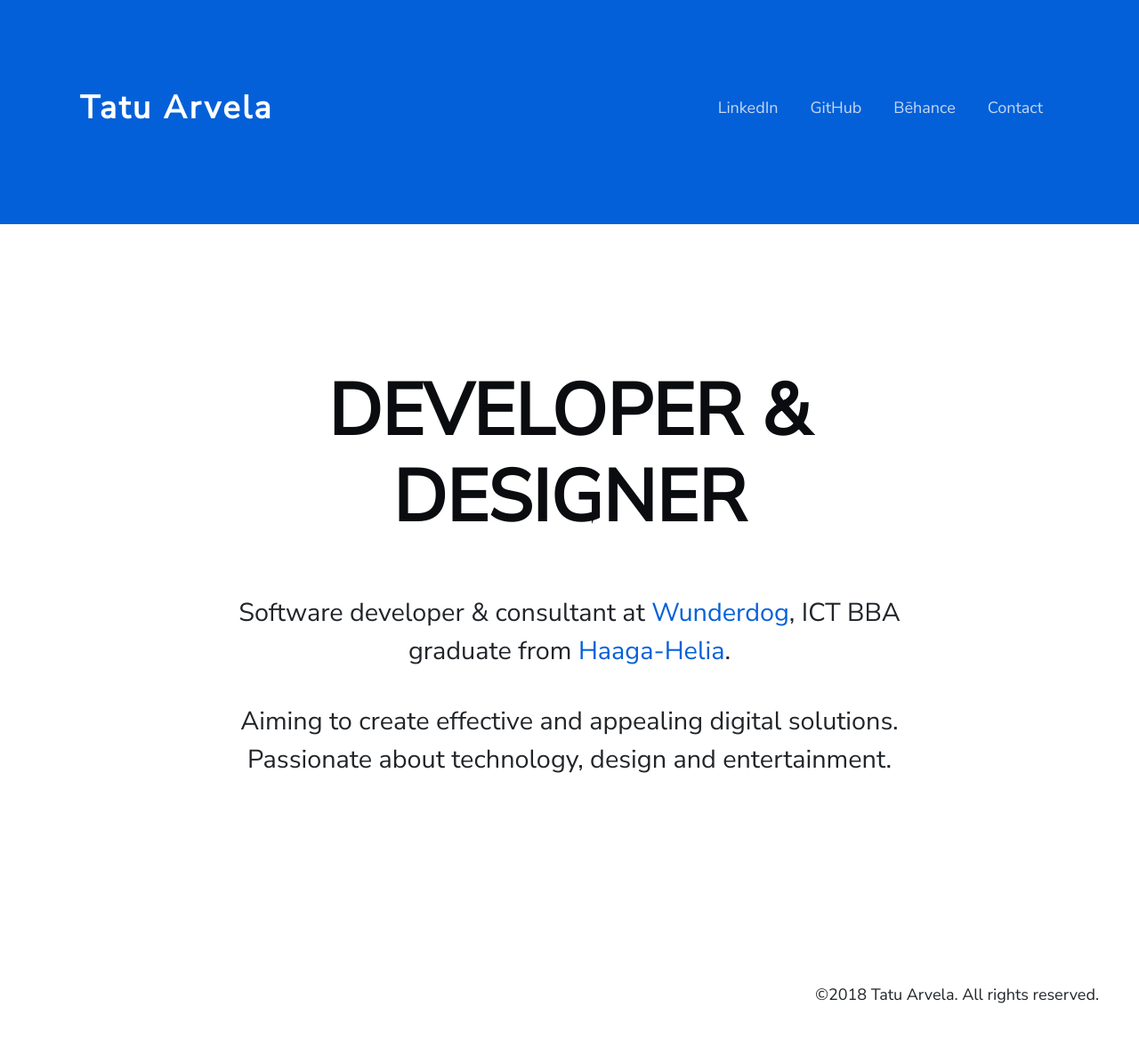
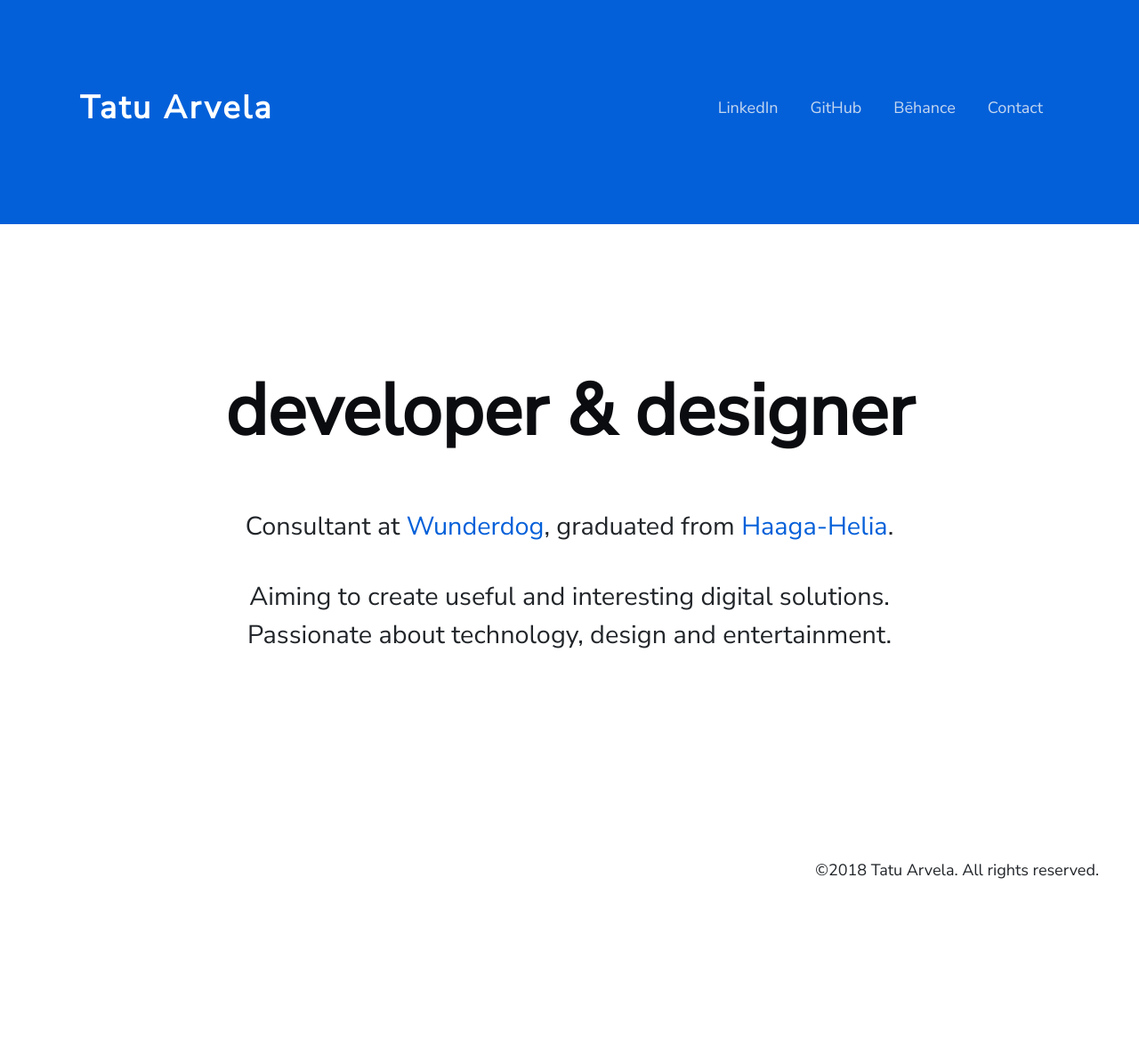
Before and after one commit to TatuArvela/tatuarvela.dev, a Jekyll site: the page built from index.md, in a window 1280 px wide. Shown: the whole page at 89% size. Built offline with Jekyll 4.4.1, drawn with Linux system fonts in a browser that asks for light colours; nearby versions of some CDN libraries; after the commit the page ends 1055 px from its top, so only the background shows below that.

Commit message:
Update index.md

```diff
--- a/index.md
+++ b/index.md
@@ -1,10 +1,10 @@
 ---
 layout: index
 show_content_header: false
-title: DEVELOPER & DESIGNER
+title: developer & designer
 frontpage: true
 ---
-Software developer & consultant at [Wunderdog](https://wunder.dog/), ICT BBA graduate from [Haaga-Helia](https://www.haaga-helia.fi/).
+Consultant at [Wunderdog](https://wunder.dog/), graduated from [Haaga-Helia](https://www.haaga-helia.fi/).
 
-Aiming to create effective and appealing digital solutions.
+Aiming to create useful and interesting digital solutions.
 Passionate about technology, design and entertainment.
```
